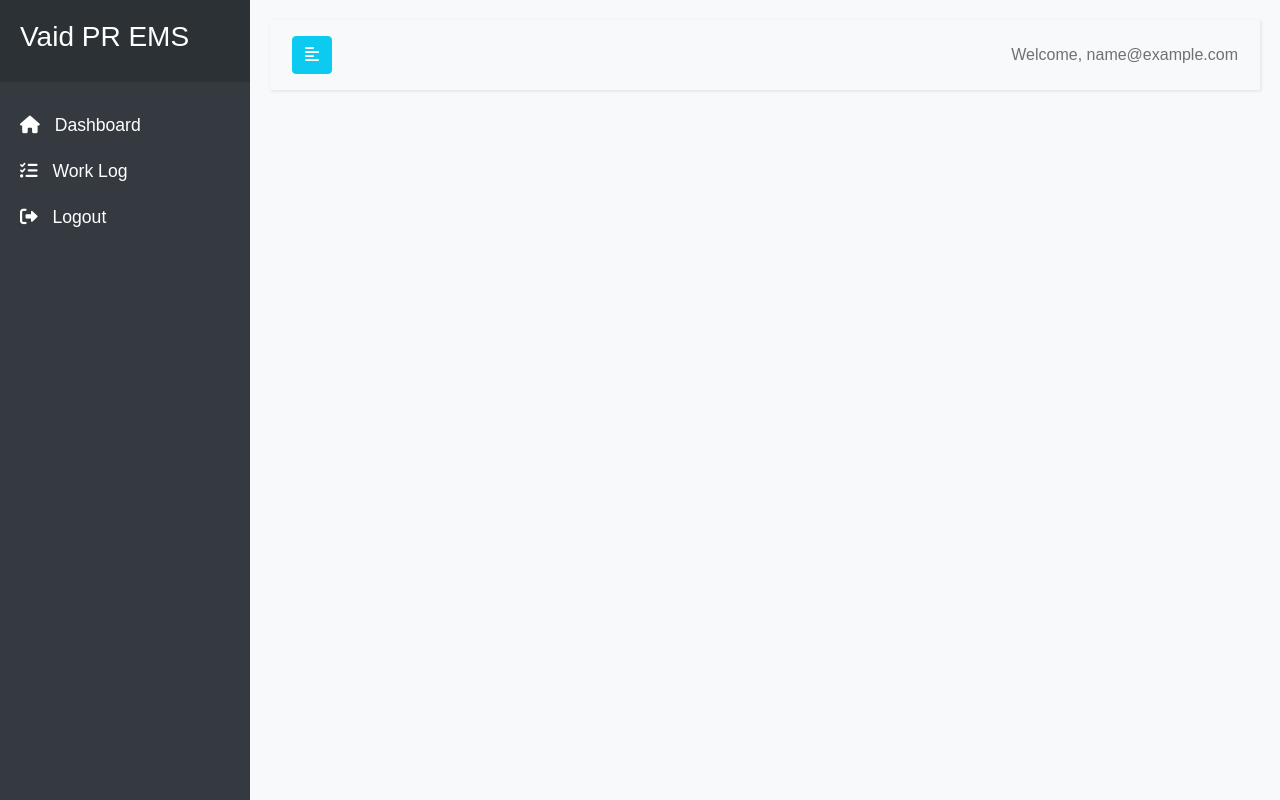
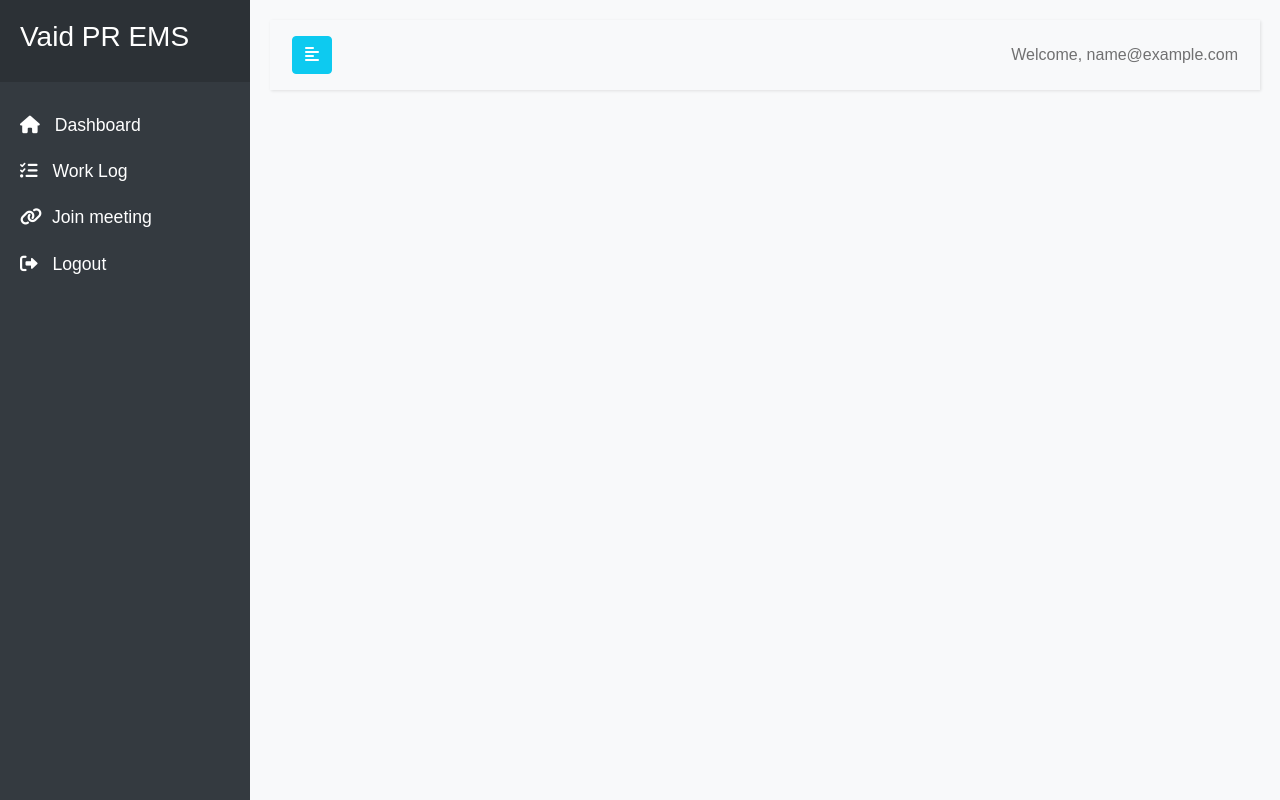
Before and after one commit to AMK210821/vaidpr_ems_v2, a Flask app: page /login in a window 1280 px wide. Run offline with Flask 2, Linux system fonts and the light colour scheme; the visitor is signed in with stand-in values (Sample User, id 1); data that the repository does not hold is empty.

Commit message:
16-04-25

```diff
--- a/templates/base.html
+++ b/templates/base.html
@@ -32,7 +32,7 @@
                 {% else %}
                     <li><a href="{{ url_for('employee_dashboard') }}"><i class="fas fa-home"></i> Dashboard</a></li>
                     <li><a href="{{ url_for('employee_work_log') }}"><i class="fas fa-tasks"></i> Work Log</a></li>
-<!--                     <li><a href="/meet" target="_blank"><i class="fas fa-link"></i>Join meeting</a></li> -->
+                    <li><a href="/meet" target="_blank"><i class="fas fa-link"></i>Join meeting</a></li>
                 {% endif %}
                 <li><a href="{{ url_for('logout') }}"><i class="fas fa-sign-out-alt"></i> Logout</a></li>
             </ul>
```
